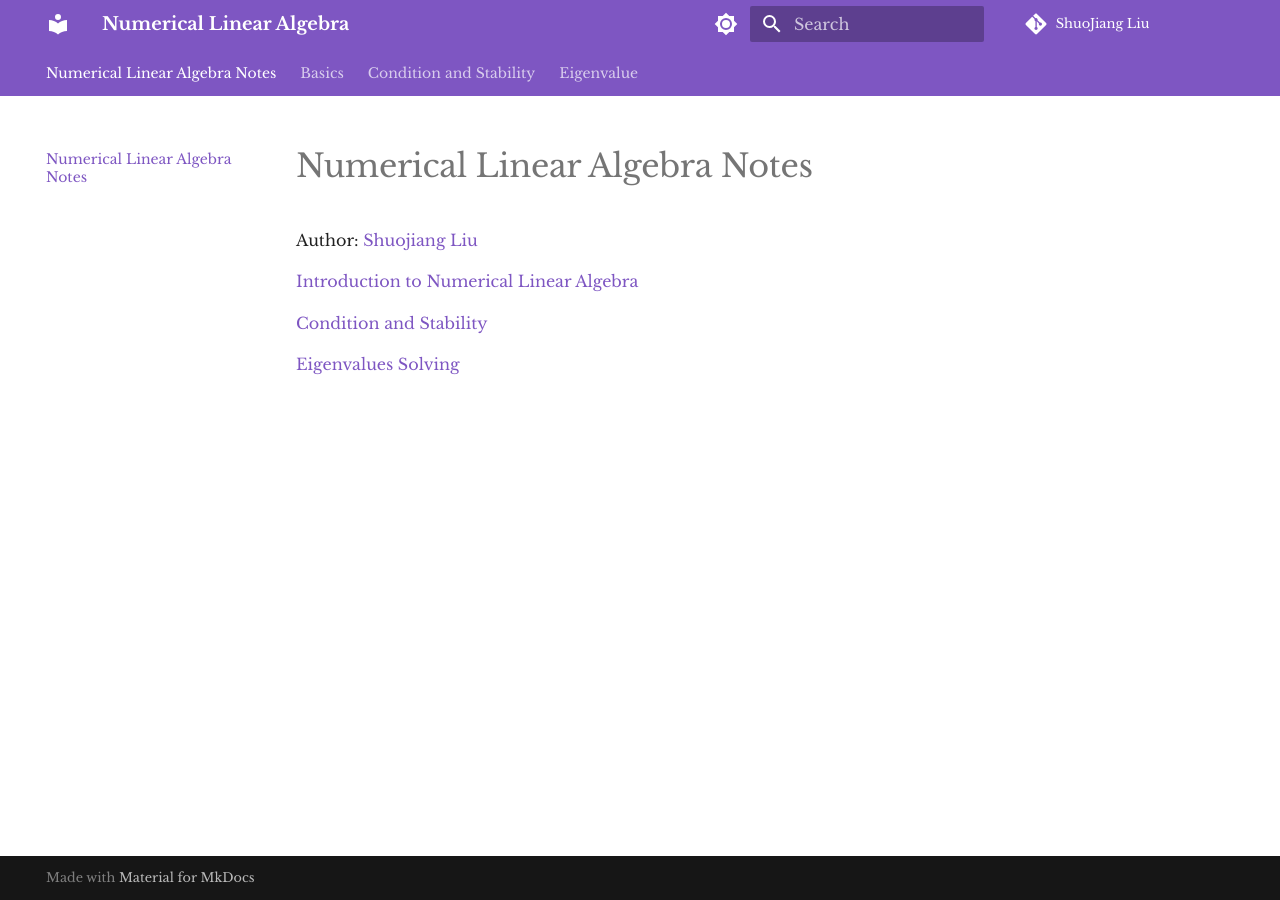
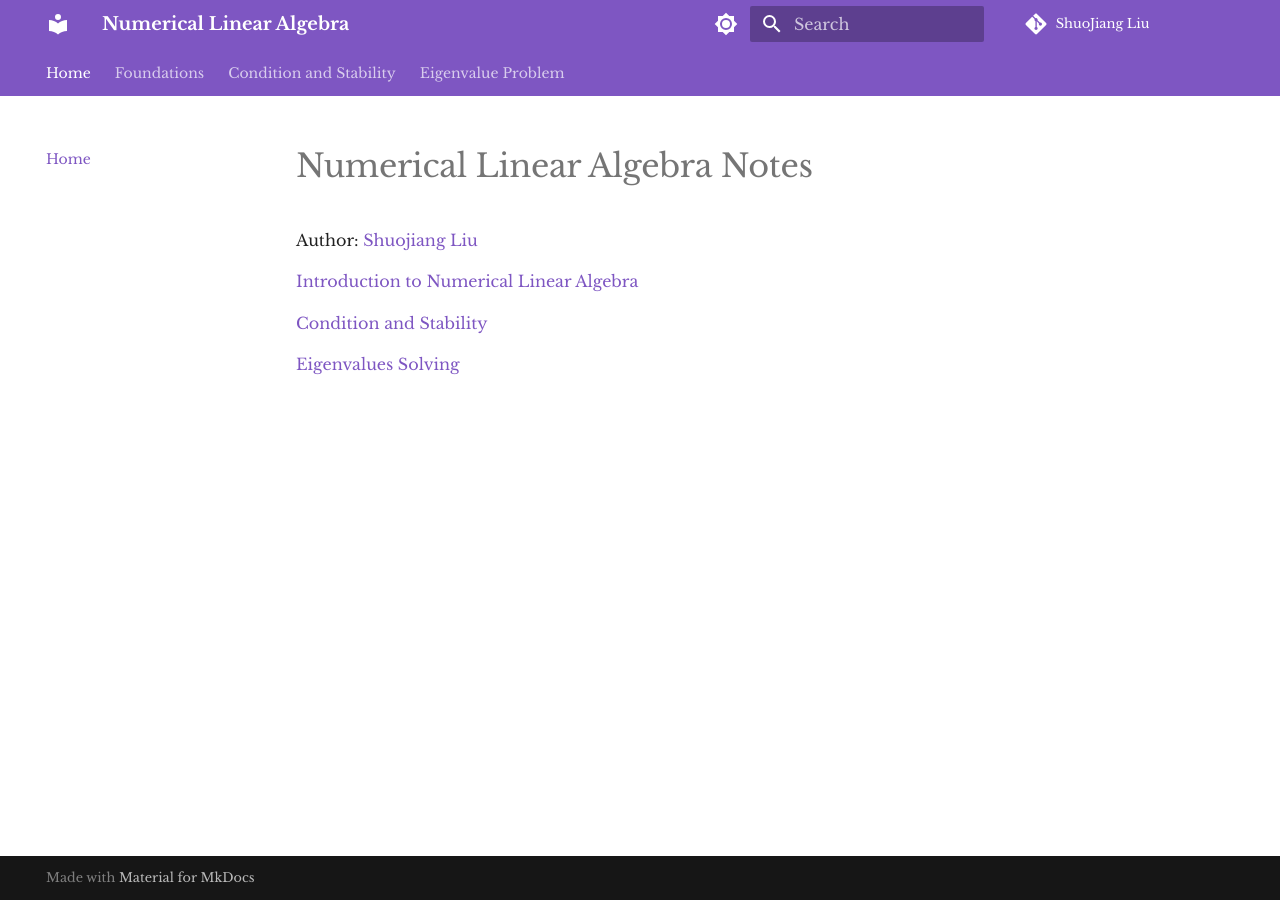
Before and after one commit to LiuShuoJiang/Numerical-Linear-Algebra, an MkDocs documentation site: the page built from docs/index.md, in a window 1280 px wide. Built offline with MkDocs 1.6.1 and Material for MkDocs 9.7.7, drawn with Linux system fonts in a browser that asks for light colours; comment, search, counter and statistics services are not loaded; some of the changed lines change nothing that is shown.

Commit message:
Add page navigation

```diff
--- a/mkdocs.yml
+++ b/mkdocs.yml
@@ -5,6 +5,7 @@ theme:
     - header.autohide
     - navigation.tabs
     - navigation.path
+    - navigation.indexes
   font:
     text: Libre Baskerville
   palette:
@@ -33,3 +34,20 @@ extra_javascript:
 
 repo_url: https://github.com/LiuShuoJiang/Numerical-Linear-Algebra
 repo_name: ShuoJiang Liu
+
+nav:
+  - Home: index.md
+  - Foundations:
+    - Basics/README.md
+    - Introduction: Basics/Introduction.md
+    - Linear Algebra Review: Basics/Linear_Algebra.md
+  - Condition and Stability:
+    - Condition and Stability/README.md
+    - Conditioning: Condition and Stability/Conditioning.md
+    - Stability: Condition and Stability/Stability.md
+  - Eigenvalue Problem:
+    - Eigenvalue/README.md
+    - Introduction: Eigenvalue/Introduction.md
+    - QR Factorization: Eigenvalue/QR_Factorization.md
+    - Classical Eigenvalue Algorithms: Eigenvalue/Classical_Eigenvalue_Algorithms.md
+    - QR Algorithm: Eigenvalue/QR_Algorithm.md
```
